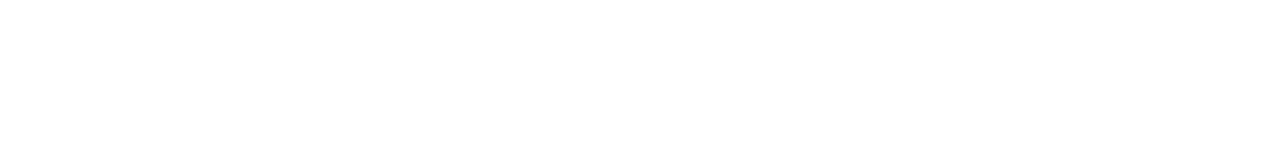
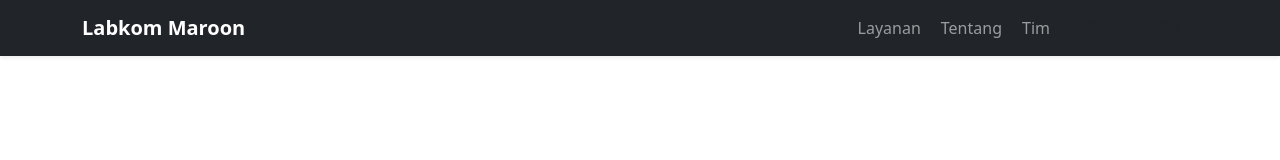
Before and after one commit to muhammadbimo57-collab/SE-P5, a plain HTML site: page index.html in a window 1280 px wide. Drawn offline with nearby package versions, Linux system fonts and the light colour scheme.

Commit message:
tambah navbar

```diff
--- a/index.html
+++ b/index.html
@@ -3,7 +3,7 @@
 <head>
   <meta charset="UTF-8" />
   <meta name="viewport" content="width=device-width, initial-scale=1.0" />
-  <title>Belajar Git</title>
+  <title>Belajar Git Part 2</title>
 
   <!-- Bootstrap 5 -->
   <link
@@ -26,6 +26,40 @@
 </head>
 
 <body>
+  <!-- ═══════════════════════════════════════════════════
+       NAVBAR
+  ════════════════════════════════════════════════════ -->
+  <nav class="navbar navbar-expand-lg navbar-dark bg-dark sticky-top shadow-sm">
+    <div class="container">
+      <a class="navbar-brand fw-bold fs-5" href="#">
+        Labkom Maroon
+      </a>
+      <button
+        class="navbar-toggler border-0"
+        type="button"
+        data-bs-toggle="collapse"
+        data-bs-target="#mainNav"
+      >
+        <span class="navbar-toggler-icon"></span>
+      </button>
+      <div class="collapse navbar-collapse" id="mainNav">
+        <ul class="navbar-nav ms-auto gap-1">
+          <li class="nav-item">
+            <a class="nav-link" href="#services">Layanan</a>
+          </li>
+          <li class="nav-item">
+            <a class="nav-link" href="#about">Tentang</a>
+          </li>
+          <li class="nav-item">
+            <a class="nav-link" href="#team">Tim</a>
+          </li>
+          <li class="nav-item ms-lg-2">
+            <a class="btn btn-sm px-3" href="#contact">Hubungi Kami</a>
+          </li>
+        </ul>
+      </div>
+    </div>
+  </nav>
 
   <!-- Bootstrap 5 JS -->
   <script src="https://cdn.jsdelivr.net/npm/bootstrap@5.3.3/dist/js/bootstrap.bundle.min.js"></script>
```
